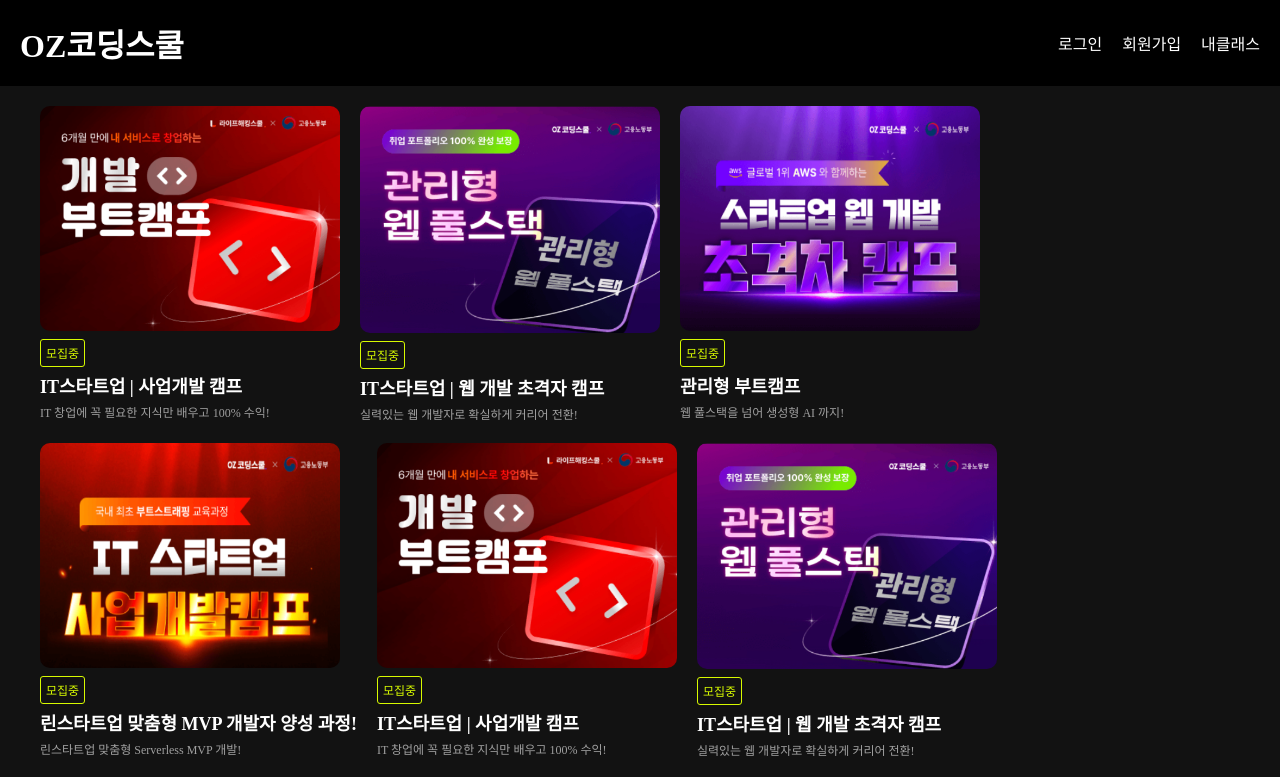
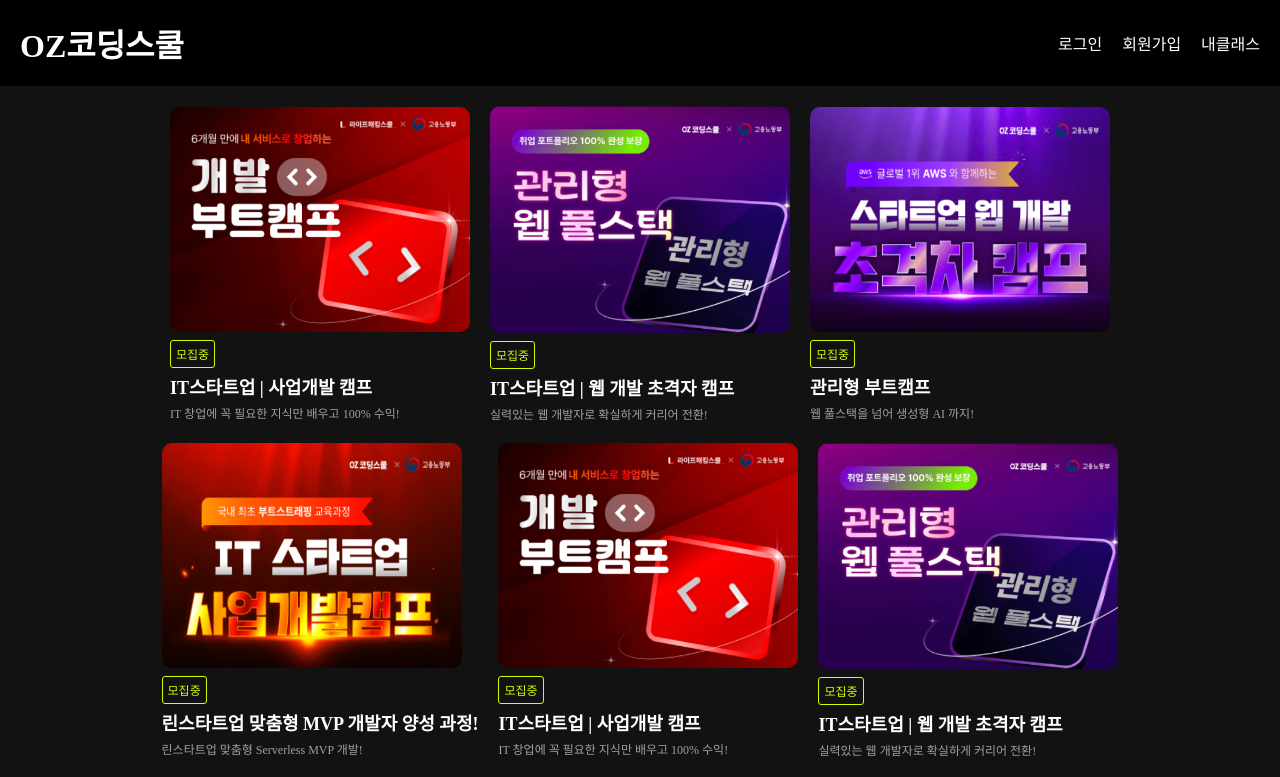
Before and after one commit to leesangmin111/styled-component-reference, a React (Vite) app: page / in a window 1280 px wide. Shown: the top 777 px of the page. Built offline with nearby package versions, Linux system fonts and the light colour scheme.

Commit message:
[React] 11일차 과제 init

```diff
--- a/src/App.jsx
+++ b/src/App.jsx
@@ -7,7 +7,7 @@ import { flexMixin } from "./style/style";
 
 //section
 const ContentsContainer = styled.section`
-  ${flexMixin({ wrap: "wrap", gap: 20 })}
+  ${flexMixin({ justify: "center", align: "center", wrap: "wrap", gap: 20 })}
   padding: 20px 40px;
 `;
 function App() {
```
